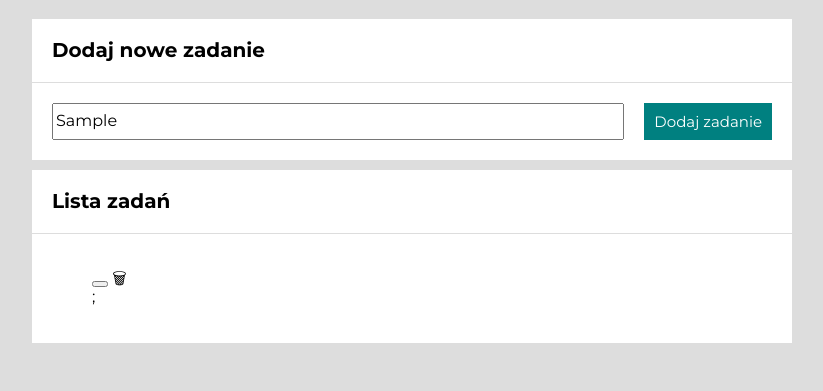
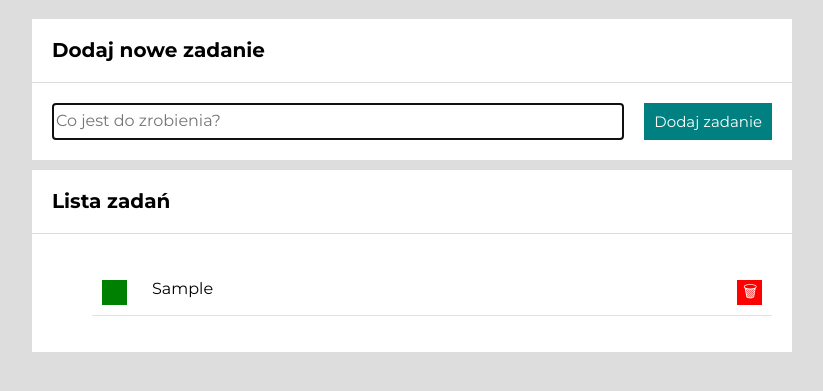
Before and after one commit to salata-michal/to-do-list, a plain HTML site: page index.html in a window 1280 px wide. Both pictures are taken after typing "Sample" into the empty fields and a click on the button "Dodaj zadanie". Shown: the part 81-472 px from the top of the page, without its empty margins (228-1051 px from the left). Drawn offline with nearby package versions, Linux system fonts and the light colour scheme.

Commit message:
style and function to input added

```diff
--- a/css/form.css
+++ b/css/form.css
@@ -12,10 +12,22 @@
 
 }
 
+.form__input {
+    border: solid 2px #ddd;
+}
+
 .form__button {
-    background-color: teal;
+    background-color: hsl(180, 100%, 25%);
     color: white;
     padding: 10px 10px;
     border-style: none;
     font-size: 15px;
 }
+
+.form__button:hover {
+    background-color: hsl(180, 100%, 30%);
+}
+
+.form__button:active {
+    background-color: hsl(180, 100%, 35%);
+}
--- a/css/list.css
+++ b/css/list.css
@@ -1,8 +1,50 @@
 .list {
     list-style-type: none;
+    display: grid;
+    grid-template-columns: auto 1fr auto;
+    padding: 10px;
+    grid-gap: 20px;
+    border-bottom: 1px solid rgb(227, 225, 225);
 }
 
 
 .list__item--done {
     text-decoration: line-through;
 }
+
+.list__button {
+    background-color: hsl(120, 100%, 25%);
+    width: 25px;
+    height: 25px;
+    margin-right: 5px;
+    border-style: none;
+}
+
+.list__button--done {
+    color: white;
+    cursor: pointer;
+}
+
+.list__button--done:active{
+    background:hsl(120, 76%, 35%);
+    border:1px solid black;
+}
+
+.list__taskName--done {
+    text-decoration: line-through;
+
+}
+
+.list__button--remove{
+    background-color: hsl(0, 100%, 50%);
+    border-style: none;
+    color: white;
+    width: 25px;
+    height: 25px;
+    cursor: pointer;
+}
+
+.list__button--remove:active{
+    background-color: hsl(0, 100%, 60%);
+    border: 1px solid black;
+}
--- a/css/style.css
+++ b/css/style.css
@@ -11,4 +11,5 @@ html {
 body {
     font-family: "Montserrat", sans-serif;
     background-color: #ddd;
+    word-break: break-word;
 }
--- a/index.html
+++ b/index.html
@@ -29,14 +29,15 @@
         <section class="section">
             <h2 class="section__header">Dodaj nowe zadanie</h2>
             <form class="form js-form">
-                <input class="js-newTask" name="input" placeholder="Co jest do zrobienia?" autofocus>
+                <input class="form__input js-newTask" name="input" placeholder="Co jest do zrobienia?" autofocus>
                 <button class="form__button">Dodaj zadanie</button>
             </form>
             <h2 class="section__list">Lista zadań</h2>
             <section class="section__tasks">
-                <ul class="list js-tasks"></ul>
+                <ul class="js-tasks"></ul>
             </section>
         </section>
     </main>
 </body>
+
 </html>
--- a/js/script.js
+++ b/js/script.js
@@ -1,12 +1,18 @@
 {
     const tasks = [];
+
 
     const addNewTask = (newTaskContent) => {
         tasks.push({
             content: newTaskContent,
         });
         render();
-    }
+    };
+
+    const clearAndFocusInput = (newTask) => {
+        newTask.value = "";
+        newTask.focus();
+    };
 
     const removeTask = (taskIndex) => {
         tasks.splice(taskIndex, 1);
@@ -14,12 +20,12 @@
 
     };
 
-    const toggleTaskDone = (tasksIndex) => {
-        tasks[taskIndex].done = !task[tasksIndex].done;
+    const toggleTaskDone = (taskIndex) => {
+        tasks[taskIndex].done = !tasks[taskIndex].done;
         render();
     };
 
-    const bindEvenst = () => {
+    const bindEvents = () => {
         const removeButtons = document.querySelectorAll(".js-remove");
 
         removeButtons.forEach((removeButton, index) => {
@@ -35,7 +41,7 @@
                 toggleTaskDone(index);
             });
         });
-    }
+    };
 
 
     const render = () => {
@@ -43,32 +49,36 @@
 
         for (const task of tasks) {
             htmlString += `
-            <li class="list__item">
-            <button class="list__button list__button--done js-done">${task.done ? "✔" : ""}</button>
-            <span class="list__item${task.done ? "list__item--done" : ""}>${task.content}</span>
-            <button class="list__button list__button--remove js-remove">🗑</button>
-        </li>;
+            <li class="list">
+            <button type="submit" class=" list__button list__button--done js-done">
+            ${task.done ? "✔" : ""}
+            </button>
+            <span class="list__taskName ${task.done ? "list__taskName--done" : ""}">
+            ${task.content}
+            </span>
+            <button type="submit" class="list__button--remove js-remove">🗑</button>
+                 </li>
             `;
         }
 
         document.querySelector(".js-tasks").innerHTML = htmlString;
-
-        bindEvenst()
+        bindEvents();
     };
 
 
 
     const onFormSubmit = ((event) => {
         event.preventDefault();
-
+        const newTask = document.querySelector(".js-newTask")
         const newTaskContent = document.querySelector(".js-newTask").value.trim();
 
         if (newTaskContent === "") {
+            clearAndFocusInput(newTask);
             return;
         }
-
         addNewTask(newTaskContent);
-    })
+        clearAndFocusInput(newTask);
+    });
 
     const init = () => {
         render();
@@ -76,8 +86,7 @@
         const form = document.querySelector(".js-form");
 
         form.addEventListener("submit", onFormSubmit);
-
     };
 
     init();
-}
+};
```
